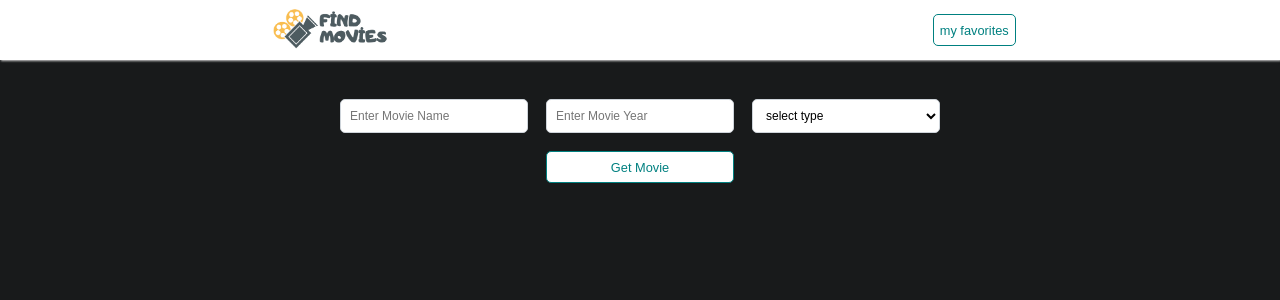
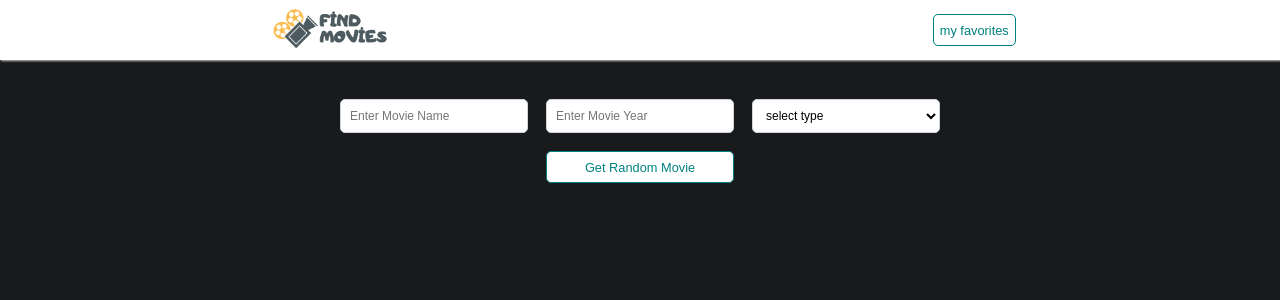
Before and after one commit to halilatilla/movie-search-app, a Next.js app: page / in a window 1280 px wide. Shown: the top 300 px of the page. Built offline with nearby package versions, Linux system fonts and the light colour scheme.

Commit message:
get random movie added

```diff
--- a/components/movie-card/movie-card.scss
+++ b/components/movie-card/movie-card.scss
@@ -27,7 +27,7 @@
   border-radius: 3px;
   background-color: teal;
   color: white;
-  padding: 3px 0;
+  padding: 3px 18px;
   grid-column: 1/4;
 }
 .date,
--- a/components/search/index.js
+++ b/components/search/index.js
@@ -1,5 +1,6 @@
 import { useState } from 'react';
 import axios from 'axios';
+import randomWords from 'random-words';
 import MovieCard from '../movie-card';
 import Button from '../button';
 import './search.scss';
@@ -48,6 +49,39 @@ export default () => {
         setLoading(false);
       });
   };
+  const getRandomMovie = async () => {
+    /* if (title === '') {
+      setAlert(true);
+      setNotFound(false);
+      setNetwork(false);
+      return;
+    } */
+    /*  setLoading(true);
+    setMovie('');
+    setNotFound(false);
+    setAlert(false);
+    setNetwork(false); */
+    const randomTitle = randomWords();
+    console.log(randomTitle);
+
+    axios
+      .get(`https://www.omdbapi.com/?t=${randomTitle}&apikey=${process.env.API_KEY}`)
+      .then((res) => {
+        if (res.data.Response === 'False') {
+          setNotFound(true);
+          setLoading(false);
+          return;
+        } else {
+          setMovie(res.data);
+          setLoading(false);
+        }
+      })
+      .catch((err) => {
+        console.log(err);
+        setNetwork(true);
+        setLoading(false);
+      });
+  };
 
   return (
     <>
@@ -60,8 +94,9 @@ export default () => {
           <option value="series">series</option>
           <option value="episode">episode</option>
         </select>
-        <Button className="button-search" onClick={getMovie}>
-          {loading ? <div className="lds-dual-ring"></div> : <span>Get Movie</span>}
+
+        <Button className="button-search" onClick={title === '' ? getRandomMovie : getMovie}>
+          {loading ? <div className="lds-dual-ring"></div> : title === '' ? <span>Get Random Movie</span> : <span>Get Movie</span>}
         </Button>
       </div>
       {alert && <div className="error">Movie name is require !</div>}
--- a/package.json
+++ b/package.json
@@ -10,6 +10,7 @@
     "dotenv": "^8.2.0",
     "next": "latest",
     "node-sass": "^4.13.1",
+    "random-words": "^1.1.1",
     "react": "^16.7.0",
     "react-dom": "^16.7.0"
   }
```
Also changed, not shown: 1 other file (tests, documents, lock files or other folders).
